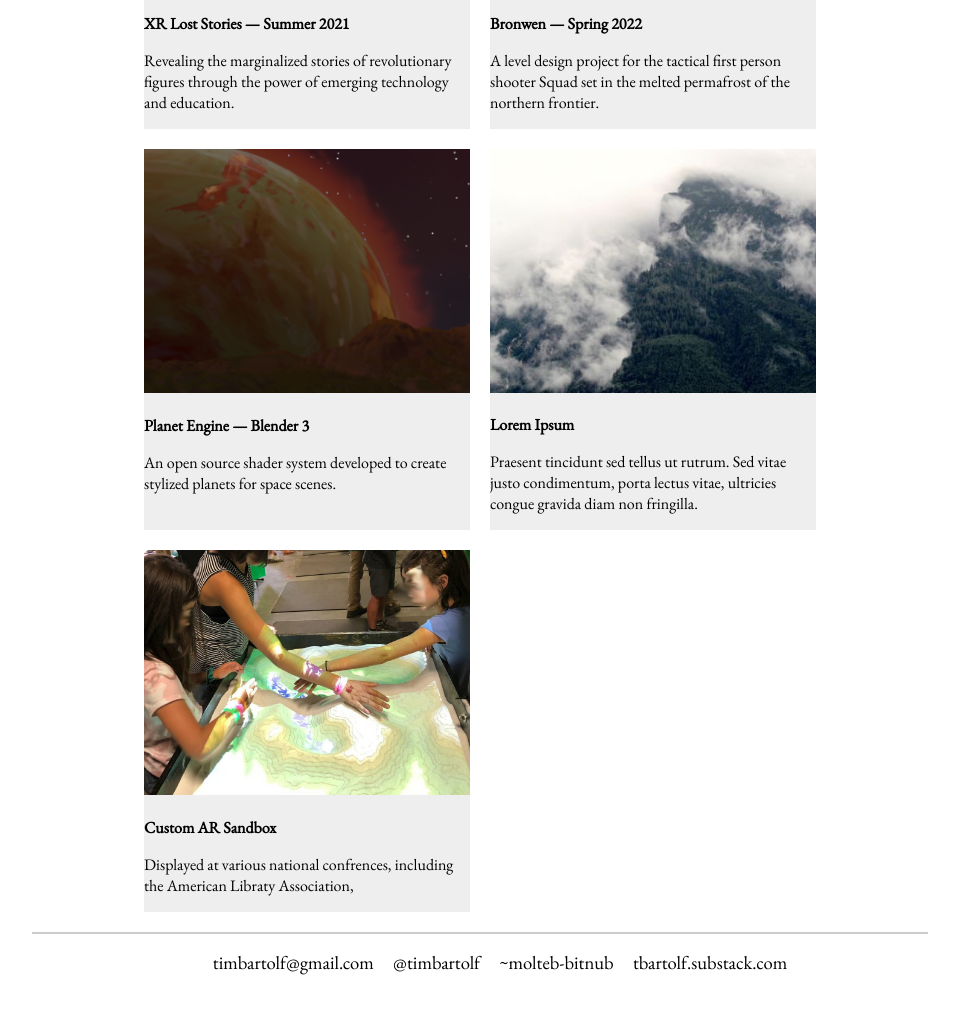
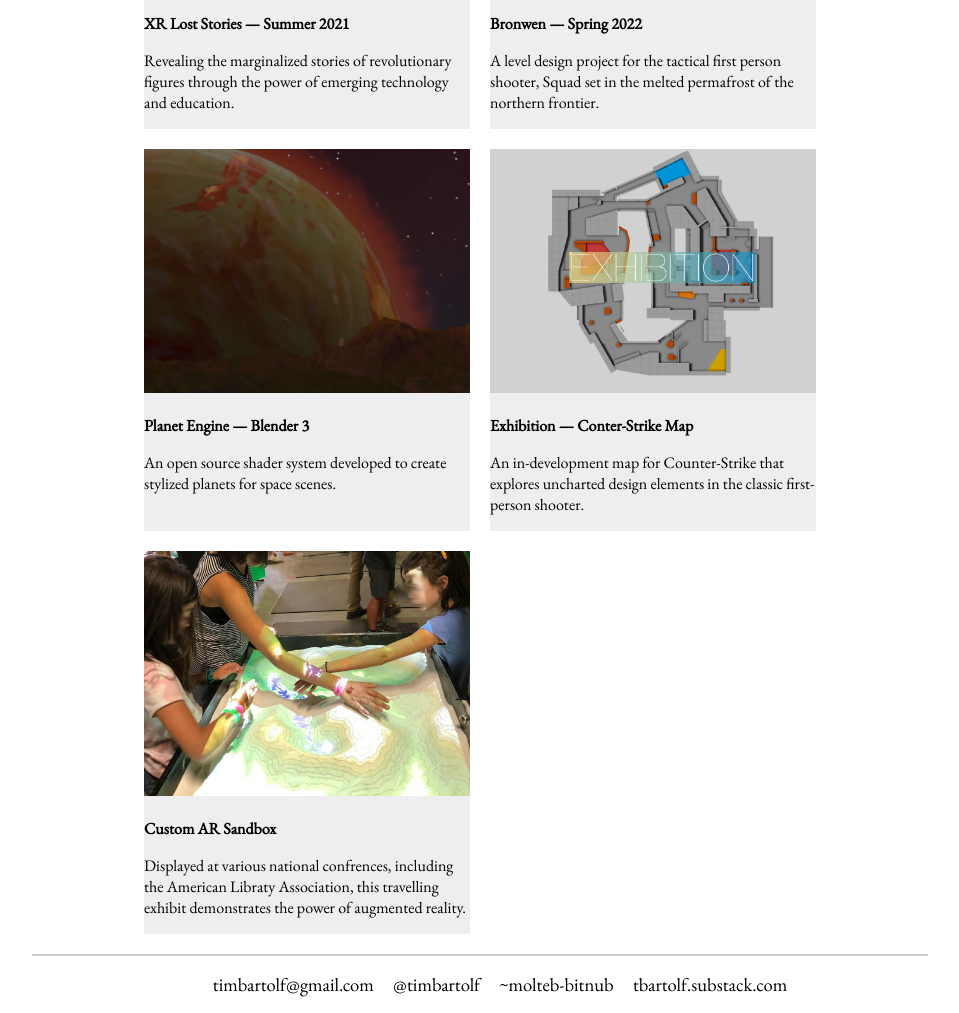
Before and after one commit to tbartolf/site.github.io, a plain HTML site: page portfolio.html in a window 1280 px wide. Shown: the part 429-1442 px from the top of the page, without its empty margins (160-1119 px from the left). Before the commit the page ends 1420 px from the top, so only its background shows below. Drawn offline with nearby package versions, Linux system fonts and the light colour scheme.

Commit message:
portfolio revision

```diff
--- a/portfolio.html
+++ b/portfolio.html
@@ -34,28 +34,28 @@
       			<a href="./bronwen.html"><img src="./assets/bronwen_img1.png" alt="Norway" style="width:100%" class="hoveropacity"></a>
       			<div class="postcontainer">
         			<p><b>Bronwen — Spring 2022</b></p>
-        			<p> A level design project for the tactical first person shooter Squad set in the melted permafrost of the northern frontier.</p>
+        			<p> A level design project for the tactical first person shooter, Squad set in the melted permafrost of the northern frontier.</p>
       			</div>
     		</div>
     		<div class="postmargin">
-      			<a href="./planetengine"><img src="./assets/pe_img1.png" alt="Norway" style="width:100%" class="hoveropacity"></a>
+      			<a href="./planetengine.html"><img src="./assets/pe_img1.png" alt="Norway" style="width:100%" class="hoveropacity"></a>
       			<div class="postcontainer">
         			<p><b>Planet Engine — Blender 3</b></p>
         			<p>An open source shader system developed to create stylized planets for space scenes.</p>
       			</div>
     		</div>
     		<div class="postmargin">
-      			<img src="./assets/p1.jpg" alt="" style="width:100%" class="hoveropacity">
+      			<a href="./exhibition.html"><img src="./assets/exhibition.jpg" alt="" style="width:100%" class="hoveropacity"></a>
       				<div class="postcontainer">
-        				<p><b>Lorem Ipsum</b></p>
-        				<p>Praesent tincidunt sed tellus ut rutrum. Sed vitae justo condimentum, porta lectus vitae, ultricies congue gravida diam non fringilla.</p>
+        				<p><b>Exhibition — Conter-Strike Map</b></p>
+        				<p>An in-development map for Counter-Strike that explores uncharted design elements in the classic first-person shooter.</p>
       				</div>
     		</div>
     		<div class="postmargin">
       			<a href="./xrsandbox.html"><img src="./assets/xrsand_1.jpg" alt="Norway" style="width:100%" class="hoveropacity"></a>
       			<div class="postcontainer">
         			<p><b>Custom AR Sandbox</b></p>
-        			<p>Displayed at various national confrences, including the American Libraty Association, </p>
+        			<p>Displayed at various national confrences, including the American Libraty Association, this travelling exhibit demonstrates the power of augmented reality.</p>
       			</div>
     		</div>
   		</div>
```
